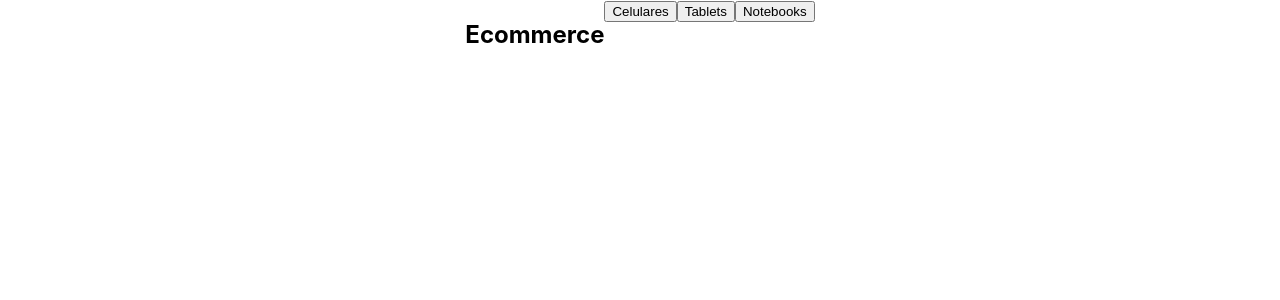
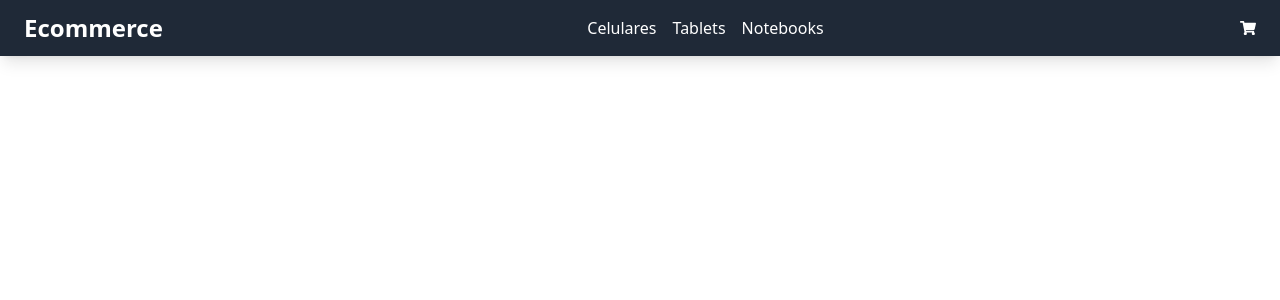
Before and after one commit to oscardenas17/comision34695sab, a React (Create React App) app: page / in a window 1280 px wide. Shown: the top 300 px of the page. Built offline with nearby package versions, Linux system fonts and the light colour scheme.

Commit message:
Desafío: Menú e-commerce

```diff
--- /dev/null
+++ b/postcss.config.js
@@ -0,0 +1,6 @@
+module.exports = {
+  plugins: {
+    tailwindcss: {},
+    autoprefixer: {},
+  },
+}
--- a/src/App.js
+++ b/src/App.js
@@ -6,6 +6,7 @@ function App() {
 
   return (
     <div className="App">
+
       {/* <header id="header" className="App-header OtraClase">
         <p>
           Bienvenidos
--- a/src/components/Navbar/Navbar.css
+++ /dev/null
@@ -1,4 +0,0 @@
-.Navbar {
-    display: flex;
-    justify-content: center;
-}
--- a/src/components/Navbar/Navbar.js
+++ b/src/components/Navbar/Navbar.js
@@ -1,17 +1,32 @@
-import './Navbar.css'
+
 
 const Navbar = () => {
     return (
-        <nav className="Navbar">
-            <div>
-                <h1>Ecommerce</h1>
+        <nav className="relative w-full bg-gray-800 flex item-center justify-between py-3 text-white shadow-lg navbar navbar-expand-lg navbar-light">
+
+            <div class="container-fluid w-full flex items-center justify-between px-6">
+
+                <div>
+                    <h1 className='text-2xl text-white pr-2 font-semibold'>Ecommerce</h1>
+                </div>
+                <div>
+                    <button className='px-2'>Celulares</button>
+                    <button className='px-2'>Tablets</button>
+                    <button className='px-2'>Notebooks</button>
+                </div>
+
+                <svg aria-hidden="true" focusable="false" data-prefix="fas" data-icon="shopping-cart" class="w-4" role="img" xmlns="http://www.w3.org/2000/svg" viewBox="0 0 576 512">
+
+                    <path fill="currentColor" d="M528.12 301.319l47.273-208C578.806 78.301 567.391 64 551.99 64H159.208l-9.166-44.81C147.758 8.021 137.93 0 126.529 0H24C10.745 0 0 10.745 0 24v16c0 13.255 10.745 24 24 24h69.883l70.248 343.435C147.325 417.1 136 435.222 136 456c0 30.928 25.072 56 56 56s56-25.072 56-56c0-15.674-6.447-29.835-16.824-40h209.647C430.447 426.165 424 440.326 424 456c0 30.928 25.072 56 56 56s56-25.072 56-56c0-22.172-12.888-41.332-31.579-50.405l5.517-24.276c3.413-15.018-8.002-29.319-23.403-29.319H218.117l-6.545-32h293.145c11.206 0 20.92-7.754 23.403-18.681z"></path>
+                </svg>
             </div>
-            <div>
-                <button>Celulares</button>
-                <button>Tablets</button>
-                <button>Notebooks</button>
-            </div>
-        </nav>
+    </nav>
+
+
+
+
+
+
     )
 }
 
--- a/src/index.css
+++ b/src/index.css
@@ -1,13 +1,3 @@
-body {
-  margin: 0;
-  font-family: -apple-system, BlinkMacSystemFont, 'Segoe UI', 'Roboto', 'Oxygen',
-    'Ubuntu', 'Cantarell', 'Fira Sans', 'Droid Sans', 'Helvetica Neue',
-    sans-serif;
-  -webkit-font-smoothing: antialiased;
-  -moz-osx-font-smoothing: grayscale;
-}
-
-code {
-  font-family: source-code-pro, Menlo, Monaco, Consolas, 'Courier New',
-    monospace;
-}
+@tailwind base;
+@tailwind components;
+@tailwind utilities;
--- /dev/null
+++ b/tailwind.config.js
@@ -0,0 +1,8 @@
+/** @type {import('tailwindcss').Config} */
+module.exports = {
+  content: ["./src/**/*.{js,jsx,ts,tsx}",],
+  theme: {
+    extend: {},
+  },
+  plugins: [],
+}
```
Also changed, not shown: package.json (+6 -1 lines), 1 other file (tests, documents, lock files or other folders).
